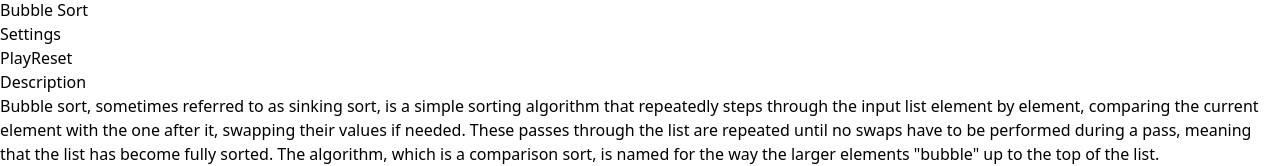
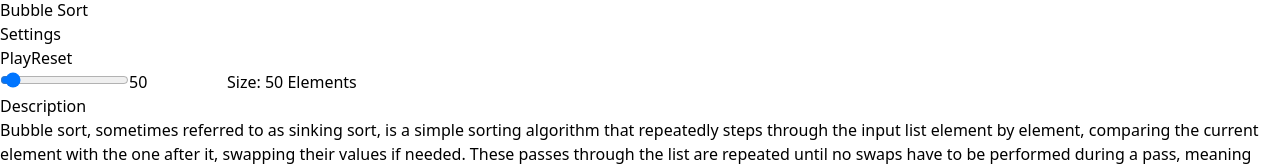
Before and after one commit to mattisvensson/algoexplorer, a React (Vite) app: page /sorting/bubble-sort in a window 1280 px wide. Shown: the part 649-815 px from the top of the page. Built offline with nearby package versions, Linux system fonts and the light colour scheme.

Commit message:
add array size settings

```diff
--- a/src/components/Visualizer.tsx
+++ b/src/components/Visualizer.tsx
@@ -17,10 +17,11 @@ export default function Visualizer() {
   const [algorithmArray, setAlgorithmArray] = useState<number[]>()
   const [currentAlgorithm, setCurrentAlgorithm] = useState<SubnavigationItem>()
   const [isAlgorithmRunning, SetIsAlgorithmRunning] = useState<boolean>(false)
+  const [arraySize, setArraySize] = useState<number>(50)
   const isAlgorithmRunningRef = useRef(false)
 
   useEffect(() => {
-    setAlgorithmArray(generateArray())
+    setAlgorithmArray(generateArray(arraySize))
 
     if (!algorithmType) return
 
@@ -53,15 +54,21 @@ export default function Visualizer() {
 
   function resetAlgorithm() {
     toggleAlgorithm(false)
-    setAlgorithmArray(generateArray())
+    setAlgorithmArray(generateArray(arraySize))
   }
+
+  useEffect(() => {
+    if (typeof arraySize !== 'number') return
+    toggleAlgorithm(false)
+    setAlgorithmArray(generateArray(arraySize))
+  }, [arraySize])
 
   return (
     <div className="grid grid-cols-2 gap-4 px-4 pb-12 mx-auto max-w-7xl sm:px-6 lg:px-8">
       <Container additionalClasses='col-span-2'>
-        <div className="flex items-end h-[300px] gap-4">
+        <div className="flex items-end h-[300px]">
           {algorithmArray && algorithmArray.map((item) => (
-            <div key={item} style={{ height: item * 2 + '%' }} className="w-[calc(100%_/_8)] bg-black rounded-md"></div>
+            <div key={item} style={{ height: item / 100 * (100 / (algorithmArray.length / 100)) + '%' }} className="w-full bg-gray-800 first:rounded-l last:rounded-r"></div>
           ))}
         </div>
       </Container>
@@ -72,6 +79,11 @@ export default function Visualizer() {
             <button onClick={() => toggleAlgorithm()}>{isAlgorithmRunning ? "Pause" : "Play"}</button>
             <button onClick={() => resetAlgorithm()}>Reset</button>
             {/* <input type="number" min={0} max={10} value='1'/> */}
+            <div>
+              <input type="range" min="10" max="1000" value={arraySize} onChange={e => setArraySize(parseInt(e.target.value))}/>
+              <input type="number" min="10" max="1000" value={arraySize} onChange={e => setArraySize(parseInt(e.target.value))}/>
+              Size: {arraySize} Elements
+            </div>
           </div>
         </>
       </Container>
--- a/src/utils/generateArray.ts
+++ b/src/utils/generateArray.ts
@@ -1,3 +1,3 @@
-export default function generateArray() {
-  return Array.from({ length: 50 }, (_, i) => i + 1).sort(() => Math.random() - 0.5)
+export default function generateArray(length?: number) {
+  return Array.from({ length: length ? length : 100 }, (_, i) => i + 1).sort(() => Math.random() - 0.5)
 }
```
